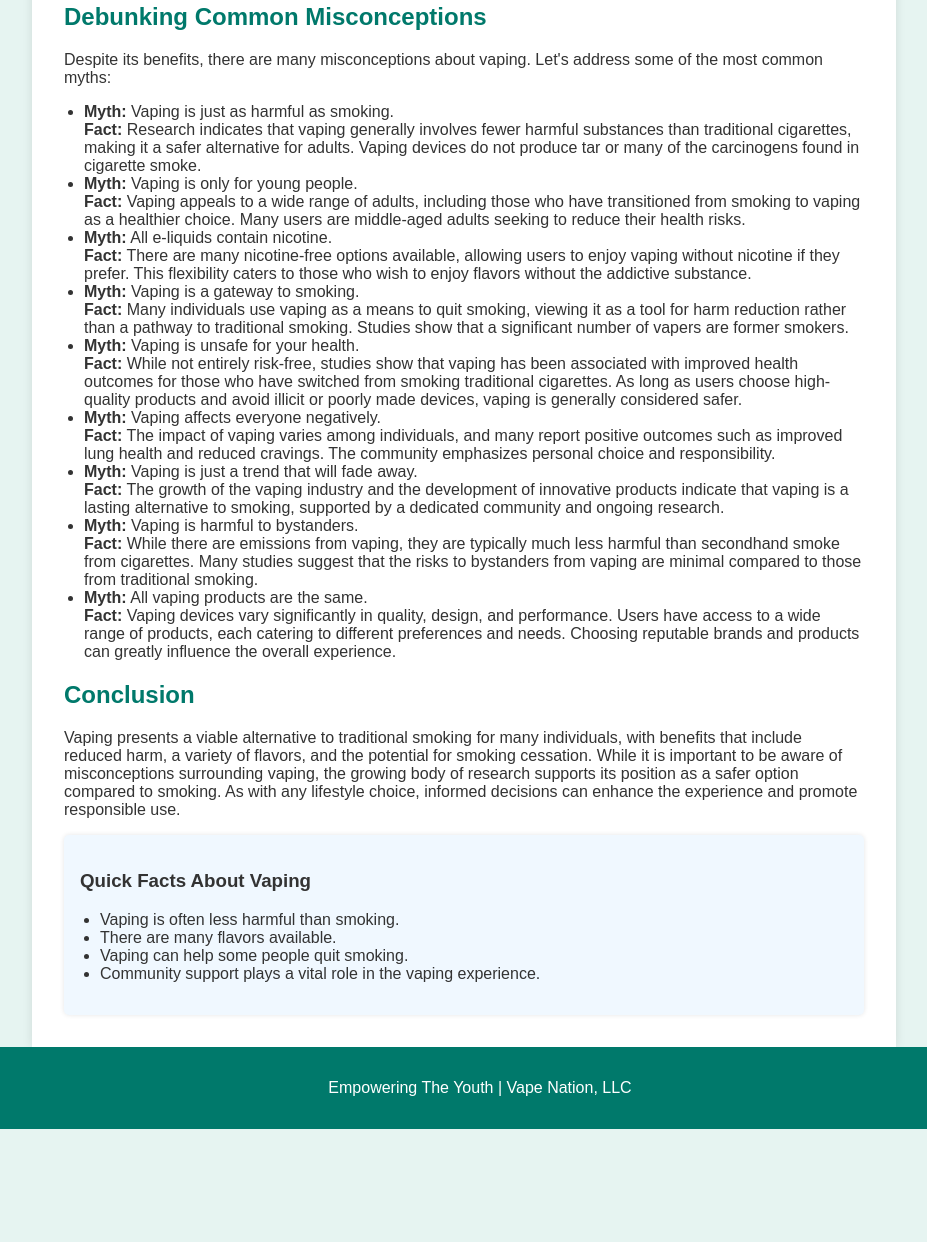
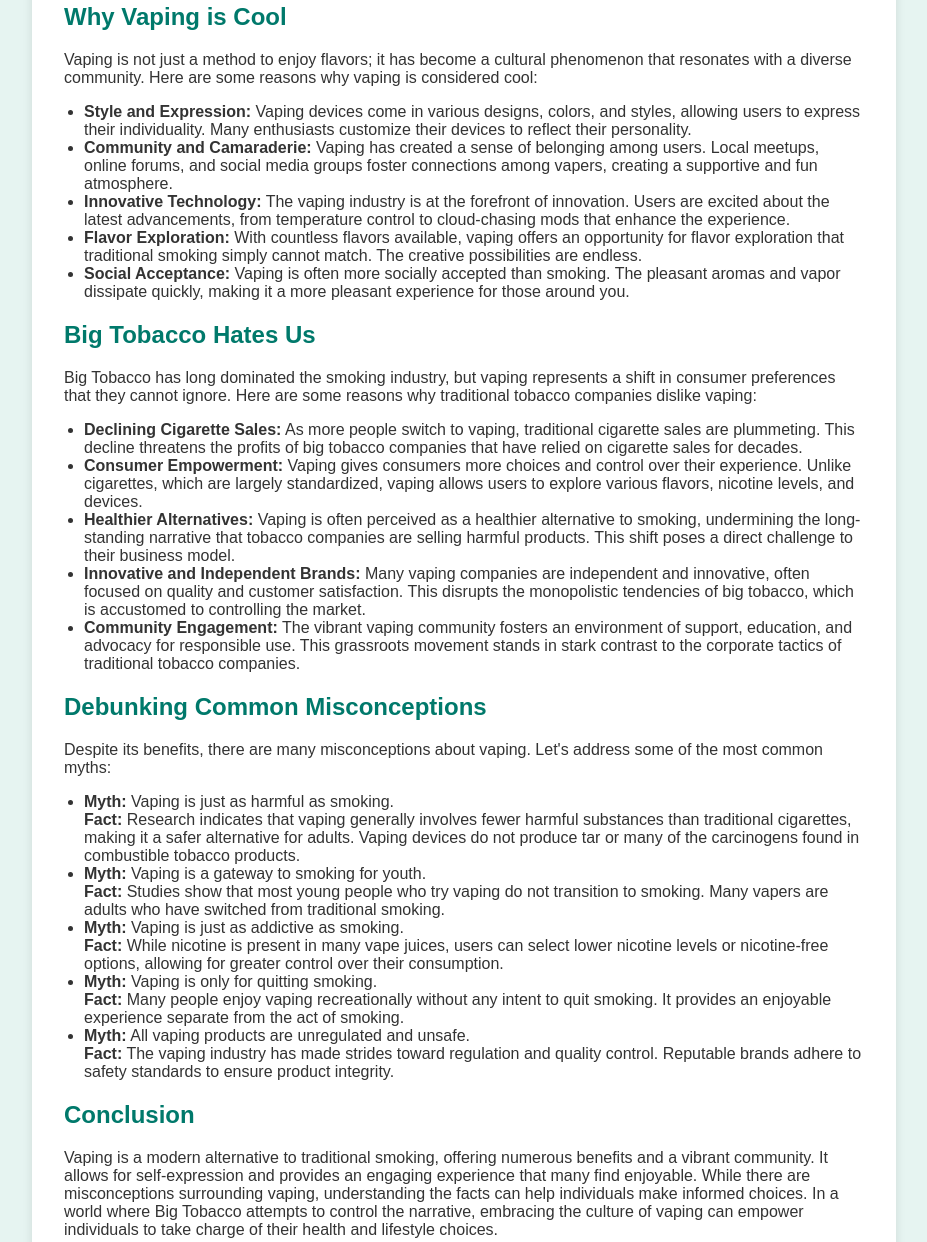
Before and after one commit to devincorumisok/Let-s-Talk-About-Vaping, a plain HTML site: page index.html in a window 1280 px wide. Shown: the part 1012-2254 px from the top of the page, without its empty margins (176-1103 px from the left). Before the commit the page ends 2141 px from the top, so only its background shows below. Drawn offline with Linux system fonts and the light colour scheme.

Commit message:
Add files via upload

```diff
--- a/index.html
+++ b/index.html
@@ -86,45 +86,47 @@
         <li><strong>Positive Community Impact:</strong> Many vaping communities promote responsible practices and support local initiatives, fostering a positive impact on society.</li>
     </ul>
 
+    <h2>Why Vaping is Cool</h2>
+    <p>Vaping is not just a method to enjoy flavors; it has become a cultural phenomenon that resonates with a diverse community. Here are some reasons why vaping is considered cool:</p>
+    <ul>
+        <li><strong>Style and Expression:</strong> Vaping devices come in various designs, colors, and styles, allowing users to express their individuality. Many enthusiasts customize their devices to reflect their personality.</li>
+        <li><strong>Community and Camaraderie:</strong> Vaping has created a sense of belonging among users. Local meetups, online forums, and social media groups foster connections among vapers, creating a supportive and fun atmosphere.</li>
+        <li><strong>Innovative Technology:</strong> The vaping industry is at the forefront of innovation. Users are excited about the latest advancements, from temperature control to cloud-chasing mods that enhance the experience.</li>
+        <li><strong>Flavor Exploration:</strong> With countless flavors available, vaping offers an opportunity for flavor exploration that traditional smoking simply cannot match. The creative possibilities are endless.</li>
+        <li><strong>Social Acceptance:</strong> Vaping is often more socially accepted than smoking. The pleasant aromas and vapor dissipate quickly, making it a more pleasant experience for those around you.</li>
+    </ul>
+
+    <h2>Big Tobacco Hates Us</h2>
+    <p>Big Tobacco has long dominated the smoking industry, but vaping represents a shift in consumer preferences that they cannot ignore. Here are some reasons why traditional tobacco companies dislike vaping:</p>
+    <ul>
+        <li><strong>Declining Cigarette Sales:</strong> As more people switch to vaping, traditional cigarette sales are plummeting. This decline threatens the profits of big tobacco companies that have relied on cigarette sales for decades.</li>
+        <li><strong>Consumer Empowerment:</strong> Vaping gives consumers more choices and control over their experience. Unlike cigarettes, which are largely standardized, vaping allows users to explore various flavors, nicotine levels, and devices.</li>
+        <li><strong>Healthier Alternatives:</strong> Vaping is often perceived as a healthier alternative to smoking, undermining the long-standing narrative that tobacco companies are selling harmful products. This shift poses a direct challenge to their business model.</li>
+        <li><strong>Innovative and Independent Brands:</strong> Many vaping companies are independent and innovative, often focused on quality and customer satisfaction. This disrupts the monopolistic tendencies of big tobacco, which is accustomed to controlling the market.</li>
+        <li><strong>Community Engagement:</strong> The vibrant vaping community fosters an environment of support, education, and advocacy for responsible use. This grassroots movement stands in stark contrast to the corporate tactics of traditional tobacco companies.</li>
+    </ul>
+
     <h2>Debunking Common Misconceptions</h2>
     <p>Despite its benefits, there are many misconceptions about vaping. Let's address some of the most common myths:</p>
     <ul>
         <li><strong>Myth:</strong> Vaping is just as harmful as smoking. <br>
-        <strong>Fact:</strong> Research indicates that vaping generally involves fewer harmful substances than traditional cigarettes, making it a safer alternative for adults. Vaping devices do not produce tar or many of the carcinogens found in cigarette smoke.</li>
-        <li><strong>Myth:</strong> Vaping is only for young people. <br>
-        <strong>Fact:</strong> Vaping appeals to a wide range of adults, including those who have transitioned from smoking to vaping as a healthier choice. Many users are middle-aged adults seeking to reduce their health risks.</li>
-        <li><strong>Myth:</strong> All e-liquids contain nicotine. <br>
-        <strong>Fact:</strong> There are many nicotine-free options available, allowing users to enjoy vaping without nicotine if they prefer. This flexibility caters to those who wish to enjoy flavors without the addictive substance.</li>
-        <li><strong>Myth:</strong> Vaping is a gateway to smoking. <br>
-        <strong>Fact:</strong> Many individuals use vaping as a means to quit smoking, viewing it as a tool for harm reduction rather than a pathway to traditional smoking. Studies show that a significant number of vapers are former smokers.</li>
-        <li><strong>Myth:</strong> Vaping is unsafe for your health. <br>
-        <strong>Fact:</strong> While not entirely risk-free, studies show that vaping has been associated with improved health outcomes for those who have switched from smoking traditional cigarettes. As long as users choose high-quality products and avoid illicit or poorly made devices, vaping is generally considered safer.</li>
-        <li><strong>Myth:</strong> Vaping affects everyone negatively. <br>
-        <strong>Fact:</strong> The impact of vaping varies among individuals, and many report positive outcomes such as improved lung health and reduced cravings. The community emphasizes personal choice and responsibility.</li>
-        <li><strong>Myth:</strong> Vaping is just a trend that will fade away. <br>
-        <strong>Fact:</strong> The growth of the vaping industry and the development of innovative products indicate that vaping is a lasting alternative to smoking, supported by a dedicated community and ongoing research.</li>
-        <li><strong>Myth:</strong> Vaping is harmful to bystanders. <br>
-        <strong>Fact:</strong> While there are emissions from vaping, they are typically much less harmful than secondhand smoke from cigarettes. Many studies suggest that the risks to bystanders from vaping are minimal compared to those from traditional smoking.</li>
-        <li><strong>Myth:</strong> All vaping products are the same. <br>
-        <strong>Fact:</strong> Vaping devices vary significantly in quality, design, and performance. Users have access to a wide range of products, each catering to different preferences and needs. Choosing reputable brands and products can greatly influence the overall experience.</li>
+        <strong>Fact:</strong> Research indicates that vaping generally involves fewer harmful substances than traditional cigarettes, making it a safer alternative for adults. Vaping devices do not produce tar or many of the carcinogens found in combustible tobacco products.</li>
+        <li><strong>Myth:</strong> Vaping is a gateway to smoking for youth. <br>
+        <strong>Fact:</strong> Studies show that most young people who try vaping do not transition to smoking. Many vapers are adults who have switched from traditional smoking.</li>
+        <li><strong>Myth:</strong> Vaping is just as addictive as smoking. <br>
+        <strong>Fact:</strong> While nicotine is present in many vape juices, users can select lower nicotine levels or nicotine-free options, allowing for greater control over their consumption.</li>
+        <li><strong>Myth:</strong> Vaping is only for quitting smoking. <br>
+        <strong>Fact:</strong> Many people enjoy vaping recreationally without any intent to quit smoking. It provides an enjoyable experience separate from the act of smoking.</li>
+        <li><strong>Myth:</strong> All vaping products are unregulated and unsafe. <br>
+        <strong>Fact:</strong> The vaping industry has made strides toward regulation and quality control. Reputable brands adhere to safety standards to ensure product integrity.</li>
     </ul>
 
     <h2>Conclusion</h2>
-    <p>Vaping presents a viable alternative to traditional smoking for many individuals, with benefits that include reduced harm, a variety of flavors, and the potential for smoking cessation. While it is important to be aware of misconceptions surrounding vaping, the growing body of research supports its position as a safer option compared to smoking. As with any lifestyle choice, informed decisions can enhance the experience and promote responsible use.</p>
-
-    <div class="fact-box">
-        <h3>Quick Facts About Vaping</h3>
-        <ul>
-            <li>Vaping is often less harmful than smoking.</li>
-            <li>There are many flavors available.</li>
-            <li>Vaping can help some people quit smoking.</li>
-            <li>Community support plays a vital role in the vaping experience.</li>
-        </ul>
-    </div>
+    <p>Vaping is a modern alternative to traditional smoking, offering numerous benefits and a vibrant community. It allows for self-expression and provides an engaging experience that many find enjoyable. While there are misconceptions surrounding vaping, understanding the facts can help individuals make informed choices. In a world where Big Tobacco attempts to control the narrative, embracing the culture of vaping can empower individuals to take charge of their health and lifestyle choices.</p>
 </main>
 
 <footer>
-    <p>Empowering The Youth | Vape Nation, LLC</p>
+    <p>Let's Talk About Vaping. Empowering the Youth Since 2024.</p>
 </footer>
 
 </body>
```
